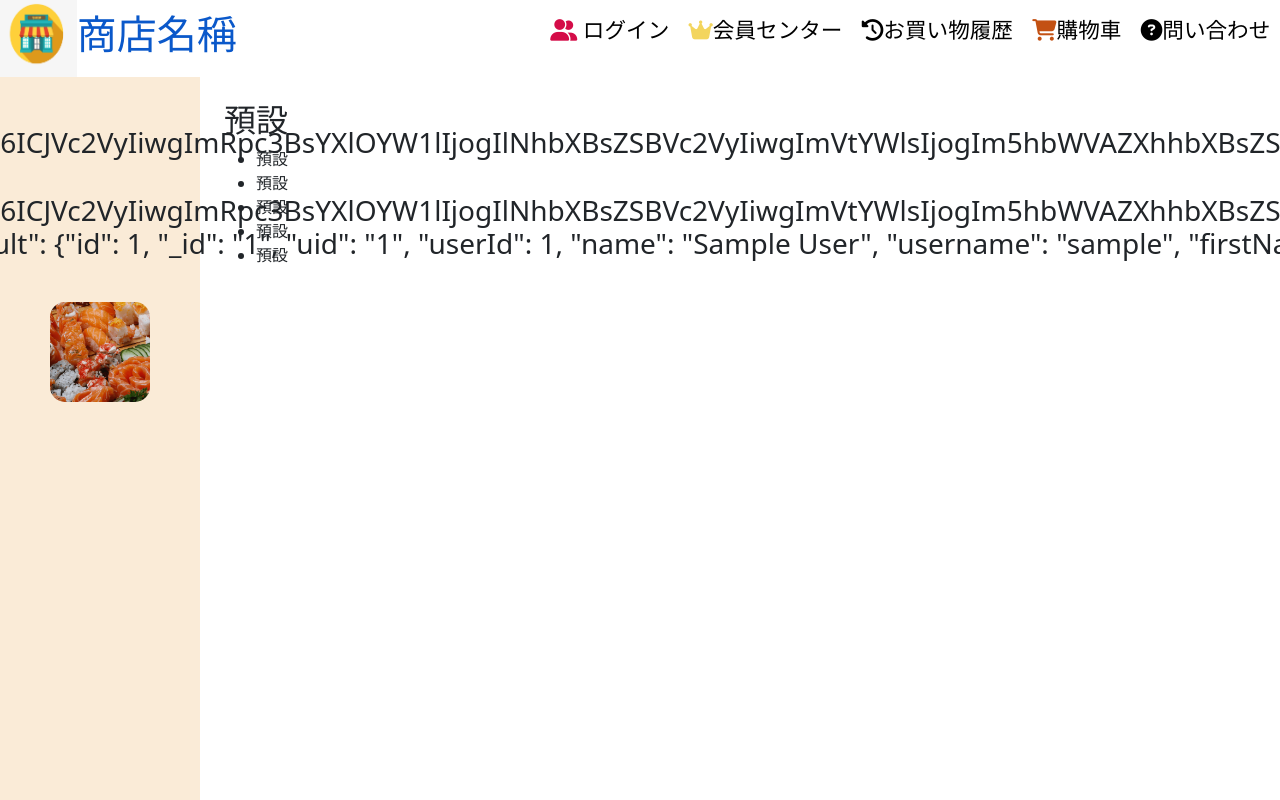
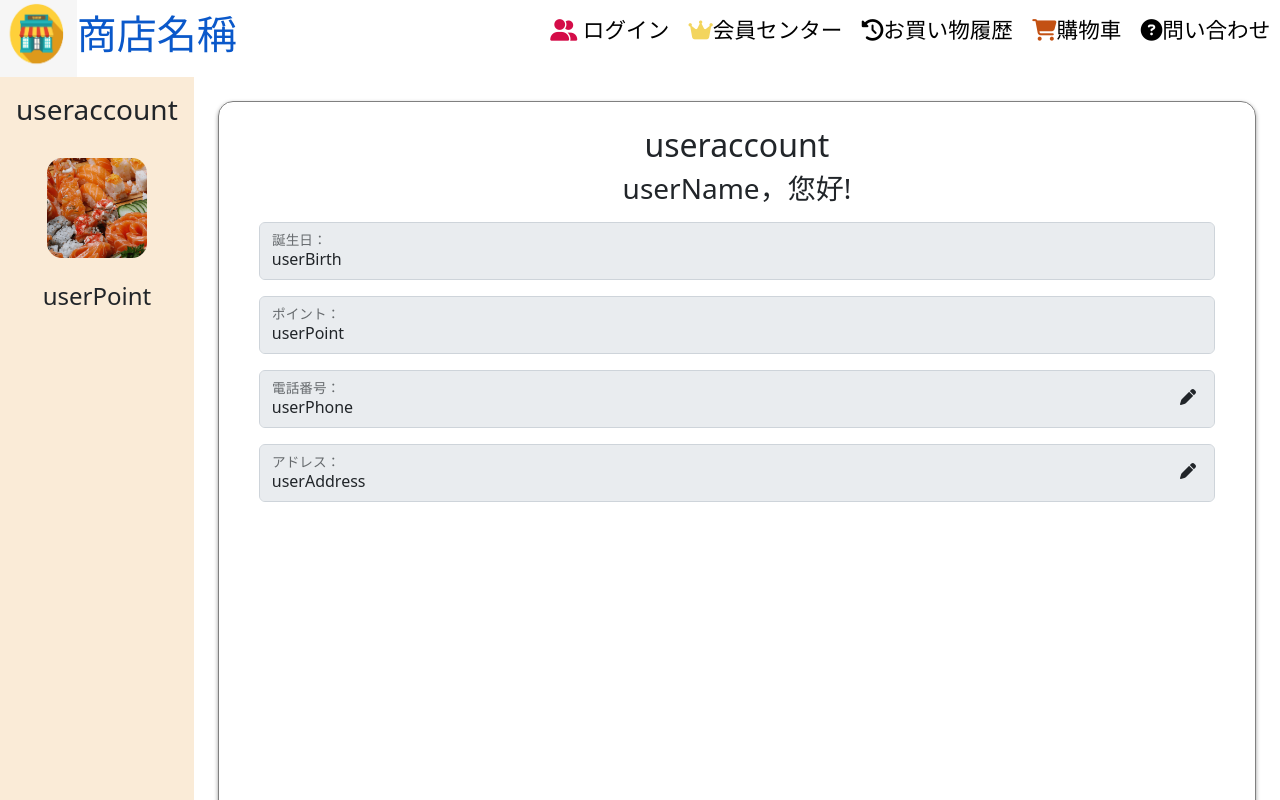
Before and after one commit to cow785785/chainshop, a Vue app: page /member in a window 1280 px wide. Shown: the top 800 px of the page. Built offline with nearby package versions, Linux system fonts and the light colour scheme; no server answers; sample sign-in values are in the browser's storage.

Commit message:
MemberView update

```diff
--- a/src/components/LoginView.vue
+++ b/src/components/LoginView.vue
@@ -2,28 +2,50 @@
 export default {
   data() {
     return {
-      account: "",
+      useraccount: "",
       password: "",
       isCheck: true,
     };
   },
   methods: {
     login() {
-      if (
-        this.account != localStorage.getItem("account") &&
-        this.password != localStorage.getItem("password")
-      ) {
-        alert("帳號或密碼錯誤");
-        return;
-      } else {
-        alert("登錄成功正在跳轉頁面");
-        this.$router.push("/");
-      }
-      if (this.isCheck) {
-        localStorage.setItem("account", this.account);
-      } else {
-        sessionStorage.setItem("account", this.account);
-      }
+      // 發送登錄請求到後端 API
+      fetch("http://localhost:8080/loginMember", {
+        method: "POST",
+        headers: {
+          "Content-Type": "application/json",
+        },
+        body: JSON.stringify({
+          useraccount: this.useraccount,
+          password: this.password,
+        }),
+      })
+        .then((response) => response.json())
+        .then((data) => {
+          if (data.message === "登錄成功") {
+            // 使用Vuex的commit方法更新loggedInUser狀態
+            // this.$store.commit("setLoggedInUser", data.userName);
+            localStorage.setItem("useraccount", this.useraccount);
+            localStorage.setItem("password", this.password);
+            localStorage.setItem("username", data.userName);
+            console.log(data);
+            console.log(data.userName);
+            alert("登錄成功，正在跳轉頁面");
+
+            this.$router.push("/");
+            // setTimeout(location.reload(), 2000);
+            setTimeout(() => {
+              location.reload();
+            }, 2000);
+            // location.reload();
+          } else {
+            alert("帳號或密碼錯誤");
+          }
+        })
+        .catch((error) => {
+          console.error(error);
+          alert("登錄失敗");
+        });
     },
     singup() {
       this.$router.push("/registerView");
@@ -35,13 +57,13 @@ export default {
   <div class="container">
     <div class="text-area">
       <label for="account" placeholder="輸入帳號">帳號</label>
-      <input type="text" v-model="account" />
+      <input type="text" v-model="useraccount" id="account" />
       <label for="password" placeholder="輸入密碼">密碼</label>
-      <input type="password" v-model="password" />
+      <input type="password" v-model="password" id="password" />
     </div>
     <div class="keep">
       <label for="checkbox">記住帳號</label>
-      <input type="checkbox" v-model="isCheck" />
+      <input type="checkbox" v-model="isCheck" id="checkbox" />
     </div>
     <div class="btn-area">
       <button @click="login">登錄</button>
@@ -57,15 +79,18 @@ export default {
   flex-direction: column;
   justify-content: center;
   align-items: center;
+
   .text-area {
     width: 300px;
     padding: 1rem;
+
     // border: 2px solid black;
     input {
       width: 250px;
       border-radius: 20px;
     }
   }
+
   .keep {
     display: flex;
     width: 300px;
@@ -79,5 +104,4 @@ export default {
     display: flex;
     justify-content: space-between;
   }
-}
-</style>
+}</style>
--- a/src/components/MemberSide.vue
+++ b/src/components/MemberSide.vue
@@ -1,18 +1,18 @@
 <script>
 
 export default {
+    props: [
+        "useraccount","userPoint",
+    ],
     data() {
         return {
-            account: "dedault"
         }
     },
     methods: {
 
     },
     mounted() {
-        if (localStorage.getItem("useraccount")) {
-            this.account = localStorage.getItem("useraccount")
-        }
+
     },
 }
 
@@ -20,8 +20,9 @@ export default {
 
 <template>
     <div class="member-side">
-        <h3>{{ account }}</h3>
+        <h3>{{ useraccount }}</h3>
         <img src="../../public/img/日本壽司.jpg">
+        <h4>{{ userPoint }}</h4>
     </div>
 </template>
 <style lang="scss" scoped>
@@ -35,6 +36,7 @@ export default {
     align-items: center;
 
     img {
+        margin: 24px;
         width: 100px;
         height: 100px;
         border-radius: 15px;
--- a/src/views/MemberView.vue
+++ b/src/views/MemberView.vue
@@ -6,17 +6,51 @@ export default {
     },
     data() {
         return {
-            useraccount: "預設",
-            userName: "預設",
-            userBirth: "預設",
-            userPoint: "預設",
-            userPhone: "預設",
-            userAddress: "預設",
-
+            useraccount: "useraccount",
+            userName: "userName",
+            userBirth: "userBirth",
+            userPoint: "userPoint",
+            userPhone: "userPhone",
+            userAddress: "userAddress",
+            phoneChange: true,
+            addressChange: true,
+            haveChange: false,
         }
     },
     methods: {
+        changePhone() {
+            this.phoneChange = false;
+        },
+        changeAddr() {
+            this.addressChange = false;
+        },
+        someChange() {
+            this.haveChange = true;
 
+        },
+        update() {
+            const body = {
+                useraccount: this.account,
+                username: this.userName,
+                birthDate: this.userBirth,
+                phone: this.userPhone,
+                address: this.userAddress,
+                password: localStorage.getItem("password"),
+            };
+            fetch("http://localhost:8080/selectMember", {
+                method: "POST",
+                headers: {
+                    "Content-Type": "application/json"
+                },
+                body: JSON.stringify(body),
+            })
+                .then(response => response.json())
+                .then(data => {
+                    console.log(data);
+                }).catch(err => {
+                    console.log(err);
+                })
+        }
     },
     mounted() {
         if (localStorage.getItem("useraccount")) {
@@ -26,37 +60,58 @@ export default {
                 useraccount: this.account,
             };
             fetch("http://localhost:8080/selectMember", {
-                methods: "POST",
+                method: "POST",
                 headers: {
                     "Content-Type": "application/json"
                 },
                 body: JSON.stringify(body),
             })
-                .then(response=>response.json())
-                .then(data=>{
-                    console.log(data);
+                .then(response => response.json())
+                .then(data => {
+                    this.useraccount = data.userAccount;
+                    this.userName = data.userName;
+                    this.userBirth = data.birthDate.substring(0, 10);
+                    this.userPoint = "userPoint尚未導入";
+                    this.userPhone = data.phone;
+                    this.userAddress = data.address;
                 })
                 .catch(err => console.log(err))
+        } else {
+            alert("您尚未登入");
+            this.$router.push("/loginView");
         }
-
     },
 }
 </script>
 <template>
     <div class="member">
-        <MemberSide />
+        <MemberSide :useraccount="useraccount" :userPoint="userPoint" />
         <div class="member-detail">
             <div class="member-account">
                 <h2>{{ useraccount }}</h2>
-                <ul>
-                    <li>{{ userName }}</li>
-                    <li>{{ userBirth }}</li>
-                    <li>{{ userPoint }}</li>
-                    <li>{{ userPhone }}</li>
-                    <li>{{ userAddress }}</li>
-                </ul>
 
-
+                <h3> {{ userName }}，您好!</h3>
+                <div class="form-floating input-area birth">
+                    <input type="text" class="form-control input birth" id="birth" v-model="userBirth" disabled="true">
+                    <label for="birth">誕生日：</label>
+                </div>
+                <div class="form-floating input-area point">
+                    <input type="text" class="form-control input point" id="point" v-model="userPoint" disabled="true">
+                    <label for="point">ポイント：</label>
+                </div>
+                <div class="form-floating input-area phone">
+                    <input type="tel" class="form-control input phone" id="phone" pattern="[0-9]{2}-[0-9]{8}" required
+                        v-model="userPhone" :disabled="phoneChange" @input="someChange">
+                    <label for="phone">電話番号：</label>
+                    <i class="icon fa-solid fa-pen" @click="changePhone"></i>
+                </div>
+                <div class="form-floating input-area address">
+                    <input type="text" class="form-control input address" id="address" v-model="userAddress"
+                        :disabled="addressChange" @input="someChange">
+                    <i class="icon fa-solid fa-pen " @click="changeAddr"></i>
+                    <label for="address">アドレス：</label>
+                </div>
+                <button type="button" class="btn btn-primary update-btn " v-show="haveChange" @click="update">修正する</button>
             </div>
         </div>
     </div>
@@ -70,7 +125,34 @@ export default {
 
     .member-detail {
         margin: 24px;
+        padding: 24px;
+        width: 100%;
+        border: 1px solid gray;
+        border-radius: 15px;
+        box-shadow: 0 2px 4px rgba(0, 0, 0, 0.4);
+
+        .member-account {
+            text-align: center;
+
+            .input-area {
+                position: relative;
+                margin: 16px;
+                min-width: 300px;
+
+                .icon {
+                    position: absolute;
+                    right: 2%;
+                    top: 33%;
+                    z-index: 2;
+                }
+
+            }
+
+            .update-btn {
+                transition: 1s;
+            }
+        }
+
     }
-
 }
 </style>
```
